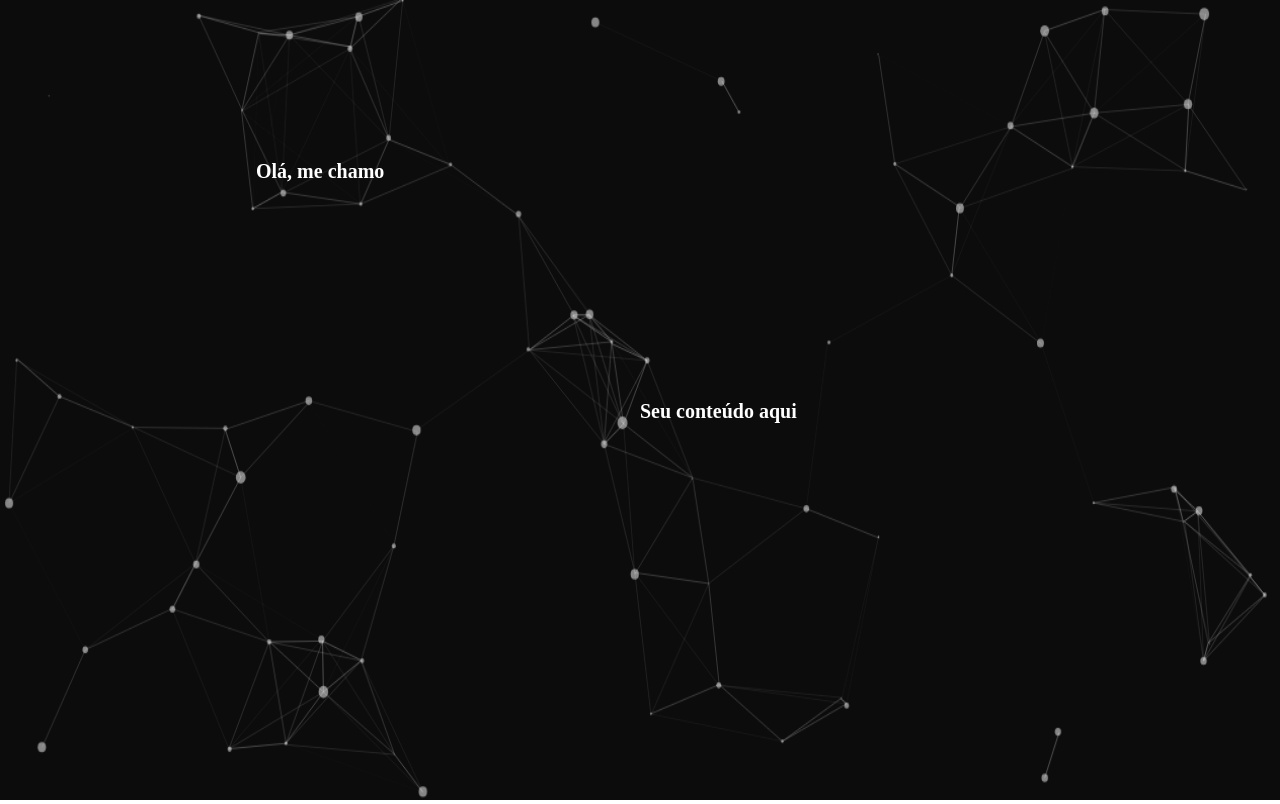
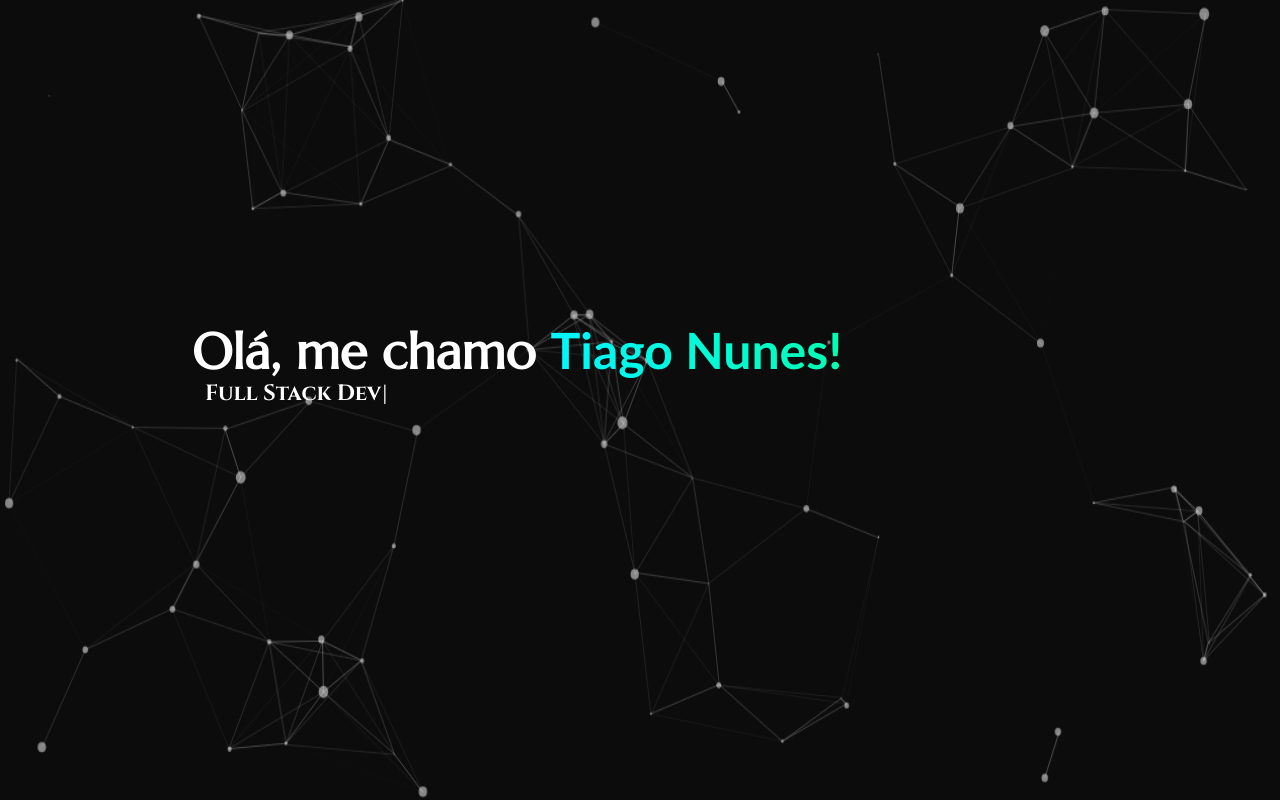
Before and after one commit to Tiagonuness/website, a React (Vite) app: page / in a window 1280 px wide. Built offline with nearby package versions, Linux system fonts and the light colour scheme.

Commit message:
home 80%

```diff
--- a/index.html
+++ b/index.html
@@ -5,6 +5,10 @@
     <meta charset="UTF-8" />
     <link rel="icon" type="image/svg+xml" href="/vite.svg" />
     <meta name="viewport" content="width=device-width, initial-scale=1.0" />
+    <link rel="preconnect" href="https://fonts.googleapis.com">
+    <link rel="preconnect" href="https://fonts.gstatic.com" crossorigin>
+    <link href="https://fonts.googleapis.com/css2?family=Marcellus&display=swap" rel="stylesheet">
+    <link href="https://fonts.googleapis.com/css2?family=Cinzel:wght@400..900&family=Marcellus&display=swap" rel="stylesheet">
     <title>Tiago Nunes | Dev</title>
 
   </head>
--- a/package.json
+++ b/package.json
@@ -14,6 +14,7 @@
     "react-dom": "^18.2.0",
     "react-helmet-async": "^2.0.4",
     "react-router-dom": "^6.22.2",
+    "typewriter-effect": "^2.21.0",
     "yarn": "^1.22.21"
   },
   "devDependencies": {
--- a/src/App.jsx
+++ b/src/App.jsx
@@ -6,7 +6,6 @@ function App() {
   return (
     <div className="App">
       <Home />
-      <h1>Seu conteúdo aqui</h1>
     </div>
   );
 }
--- a/src/index.css
+++ b/src/index.css
@@ -19,11 +19,3 @@
     height: 100vh;
     background-color: var(--bg-color);
 }
-
-h1 {
-    position: absolute;
-    color: white;
-    font-size: 20px;
-    top: 50%;
-    left: 50%;
-}
--- a/src/infos.jsx
+++ b/src/infos.js
@@ -2,7 +2,7 @@ const logoTexto = "Tiago";
 
 const introText = {
     title: "Olá, me chamo ",
-    nome: "Tiago",
+    nome: "Tiago Nunes!",
     animado: {
         frase1: "Full Stack Developer",
         frase2: "ainda não sei o que colocar"
--- a/src/pages/Home/Home.css
+++ b/src/pages/Home/Home.css
@@ -1,7 +1,30 @@
-.apresentação {
+.introText {
+    margin: 0;
+    padding: 0;
     position: absolute;
     color: white;
-    font-size: 20px;
-    top: 20%;
-    left: 20%;
+    font-size: 25px;
+    top: 40%;
+    left: 15%;
 }
+
+.apresentação {
+    font-family: 'Marcellus', sans-serif;
+}
+
+.meuNome {
+    background-image: linear-gradient(to right, rgb(0, 247, 255), rgb(0, 255, 179));
+    background-clip: text;
+    -webkit-background-clip: text;
+    color: transparent;
+    font-family: 'Gill Sans', 'Gill Sans MT', Calibri, 'Trebuchet MS', sans-serif;
+}
+
+.animados {
+    font-family: Cinzel, sans-serif;
+    position: absolute;
+    color: white;
+    font-size: 22px;
+    top: 93%;
+    left: 2%;
+}
--- a/src/pages/Home/Home.jsx
+++ b/src/pages/Home/Home.jsx
@@ -1,11 +1,21 @@
 import React from "react";
+import Typewriter from "typewriter-effect";
 import { introText } from "../../infos";
 import './home.css'
 
 function Home () {
     return (
         <div id="introText" className="introText">
-            <h1 className="apresentação">{introText.title}</h1>
+            <h1 className="apresentação">{introText.title} <span className="meuNome">{introText.nome}</span></h1>
+            <h2 className="animados">
+                <Typewriter
+                options={{
+                    strings: [introText.animado.frase1,  introText.animado.frase2],
+                    autoStart: true,
+                    loop: true,
+                    }}
+                />
+            </h2>
         </div>
     )
 }
```
Also changed, not shown: src/main.jsx (+3 -4 lines), 1 other file (tests, documents, lock files or other folders).
